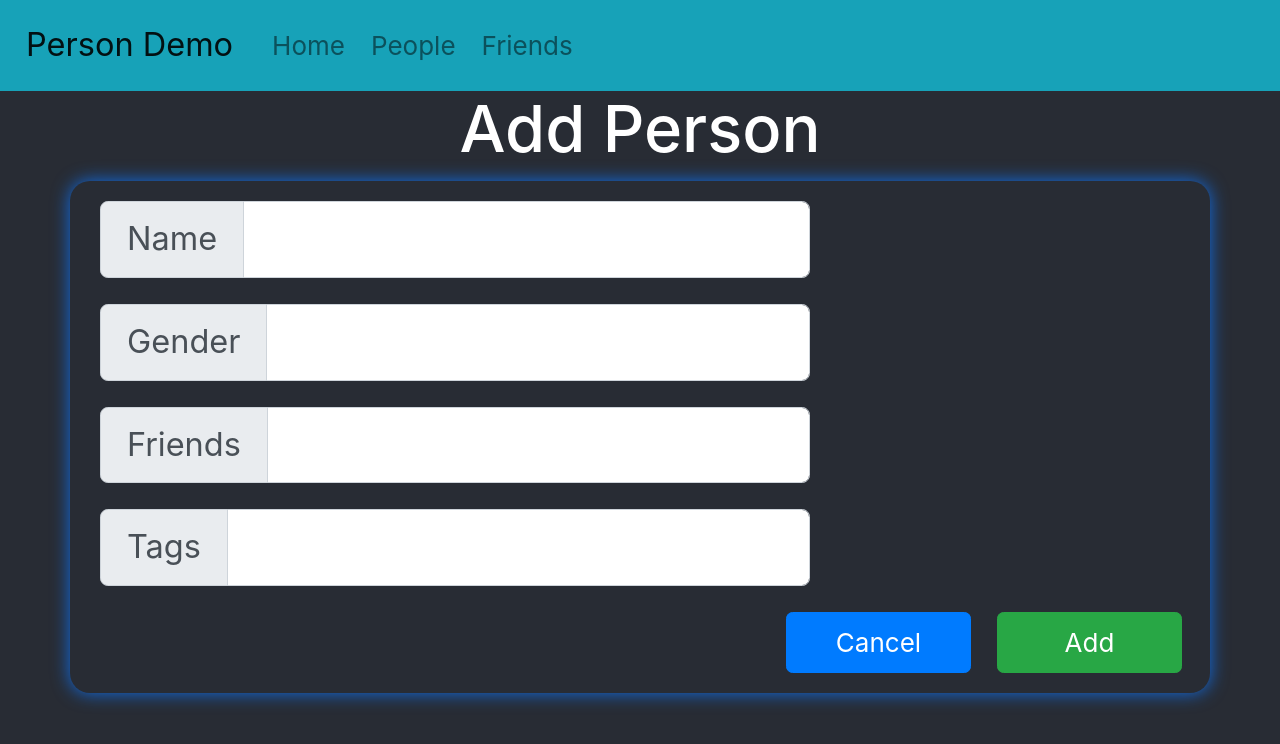
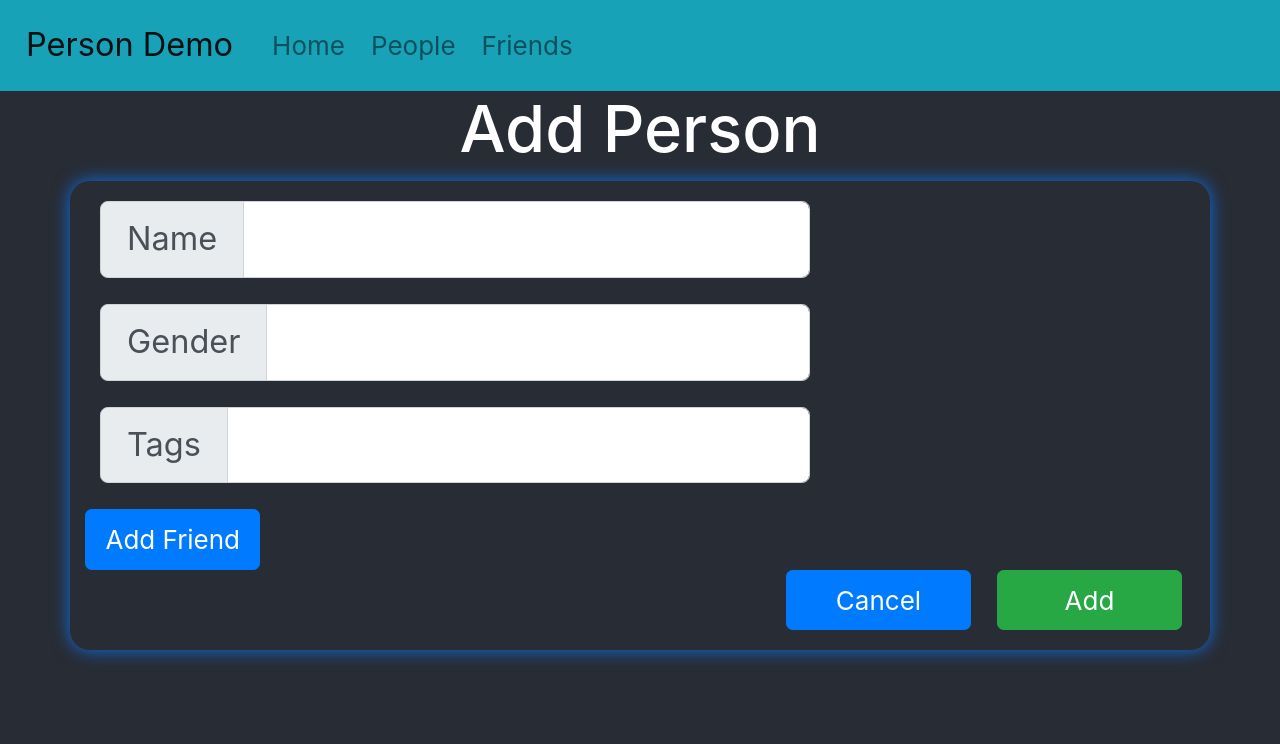
Before and after one commit to MickeyMuis007/PersonDemo, a React (Create React App) app in the folder ui/react/: page /add-person in a window 1280 px wide. Shown: the top 744 px of the page. Built offline with nearby package versions, Linux system fonts and the light colour scheme.

Commit message:
Added React bootstrap

```diff
--- a/ui/react/package.json
+++ b/ui/react/package.json
@@ -10,6 +10,7 @@
     "i": "^0.3.6",
     "npm": "^6.9.0",
     "react": "^16.8.6",
+    "react-bootstrap": "^1.0.0-beta.8",
     "react-dom": "^16.8.6",
     "react-modal": "^3.8.1",
     "react-router-dom": "^5.0.0",
--- a/ui/react/src/Person/AddPerson.js
+++ b/ui/react/src/Person/AddPerson.js
@@ -1,10 +1,21 @@
 import React, { Component } from 'react';
 import { Link } from 'react-router-dom';
 import './AddPerson.css';
+import { Collapse, Button} from 'react-bootstrap';
 
 
 class AddPerson extends Component {
+  constructor(props, context) {
+    super(props, context);
+
+    this.state = {
+      open: false,
+    };
+  }
+
   render() {
+    const { open } = this.state;
+
     return (
       <div>
         <h1 className="text-center">Add Person</h1>
@@ -21,18 +32,27 @@ class AddPerson extends Component {
             </div>
             <input className="form-control" aria-label="Name" aria-describedby="name" />
           </div>
-          <div className="input-group input-group-lg mb-3 col-md-8">
-            <div className="input-group-prepend">
-              <span className="input-group-text" id="name">Friends</span>
-            </div>
-            <input className="form-control" aria-label="Name" aria-describedby="name" />
-          </div>
+
           <div className="input-group input-group-lg mb-3 col-md-8">
             <div className="input-group-prepend">
               <span className="input-group-text" id="name">Tags</span>
             </div>
             <input className="form-control" aria-label="Name" aria-describedby="name" />
           </div>
+          <Button
+          onClick={() => this.setState({ open: !open })}
+          aria-controls="example-collapse-text"
+          aria-expanded={open}>Add Friend</Button>
+
+          <Collapse in={this.state.open}>
+          <div className="input-group input-group-lg mb-3 col-md-8 mt-3">
+            <div className="input-group-prepend">
+              <span className="input-group-text" id="name">Friends</span>
+            </div>
+            <input className="form-control" aria-label="Name" aria-describedby="name" />
+          </div>
+        </Collapse>
+
           <div className="d-flex justify-content-end">
             <Link to={'/people'} className="btn btn-primary mx-2 col-md-2" type="submit">Cancel</Link>
             <button className="btn btn-success mx-2 col-md-2" type="submit">Add</button>
```
Also changed, not shown: 1 other file (tests, documents, lock files or other folders).
